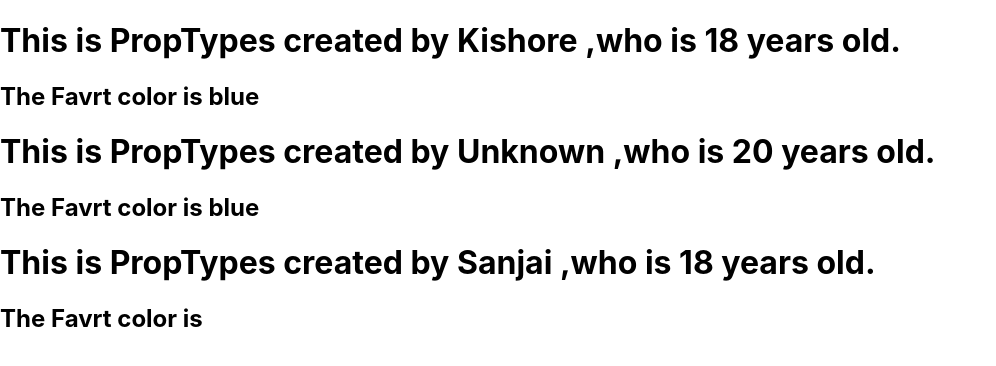
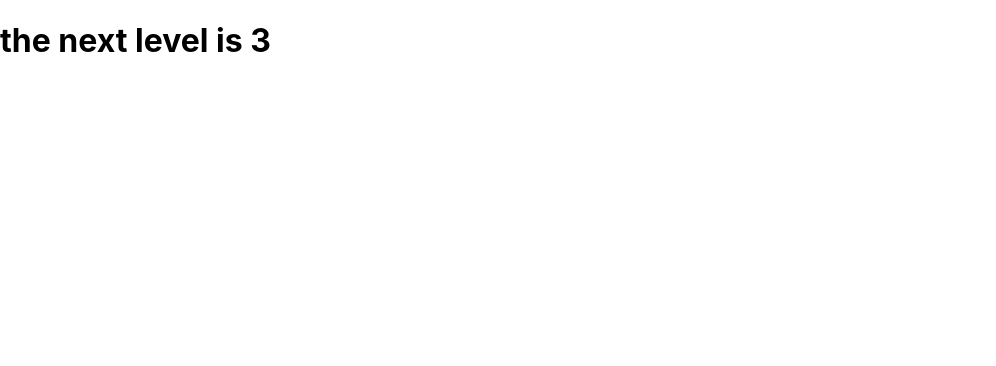
Before and after one commit to kishorekumarsuresh/Begginer_react_codes, a React (Create React App) app: page / in a window 1280 px wide. Shown: the top 366 px of the page, without its empty margins (0-996 px from the left). Built offline with nearby package versions, Linux system fonts and the light colour scheme.

Commit message:
Mounting in Class

```diff
--- a/src/App.js
+++ b/src/App.js
@@ -1,12 +1,17 @@
 import ClassofProps from './components/ClassofProp';
+import Mounting from './components/Mounting';
 import Proptypes from './components/Proptypes';
 function App() {
 
   return (
     <div className="App">
-    <ClassofProps name="Kishore "   colors={["blue"]}> </ClassofProps>
+    {/* <ClassofProps name="Kishore "   colors={["blue"]}> Frontend Junior Dev </ClassofProps>
     <ClassofProps age={20} colors={["blue"]}/>
-    <ClassofProps name="Sanjai " />
+    <ClassofProps name="Sanjai " /> */}
+
+    {/* <Mounting /> */}
+    <Mounting nxt={0}/>
+
     </div>
   );
 }
--- a/src/components/ClassofProp.js
+++ b/src/components/ClassofProp.js
@@ -6,11 +6,12 @@ class ClassofProps extends Component {
 
 
     render (props){
-        const {name,age,colors} = this.props
+        const {name,age,colors,children} = this.props
         return (
             <div>
                 <h1>This is PropTypes created by {name} ,who is {age} years old.</h1>
                 <h2> The Favrt color is {colors} </h2>
+                <p>{children}</p>
             </div>
         )
     }
--- /dev/null
+++ b/src/components/Mounting.js
@@ -0,0 +1,31 @@
+import React,{Component} from "react";
+
+class Mounting extends Component{
+
+    constructor(props){
+        super(props)
+        this.state = {
+            level : 1
+        }
+    }
+
+    // static getDerivedStateFromProps (props, state){
+    //     return {level: props.nxt+10 }
+    // }
+
+    componentDidMount () {
+        setTimeout (()=> {
+            this.setState({level :3})
+        },3000)
+    }
+
+    render(){
+        return (
+            <div>
+                <h1>the next level is {this.state.level}</h1>
+            </div>
+        )
+    }
+}
+
+export default Mounting
```
